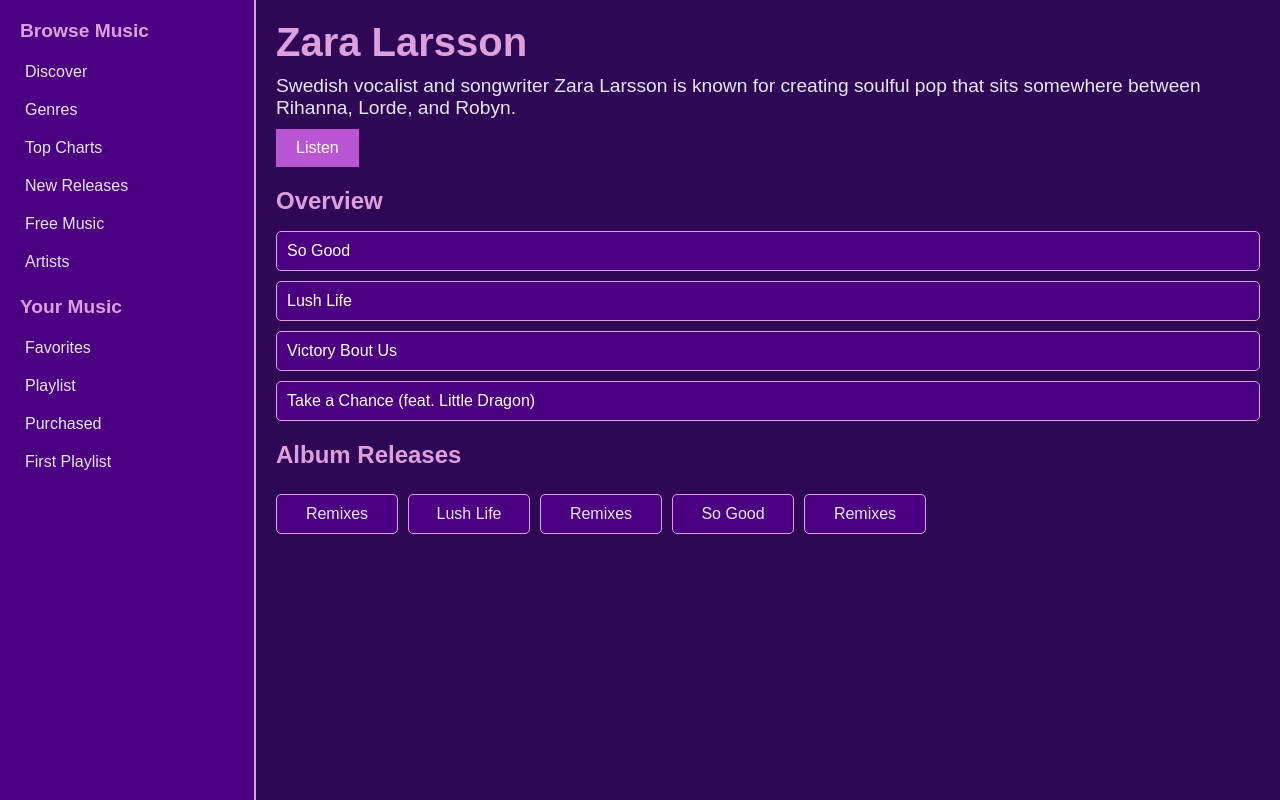
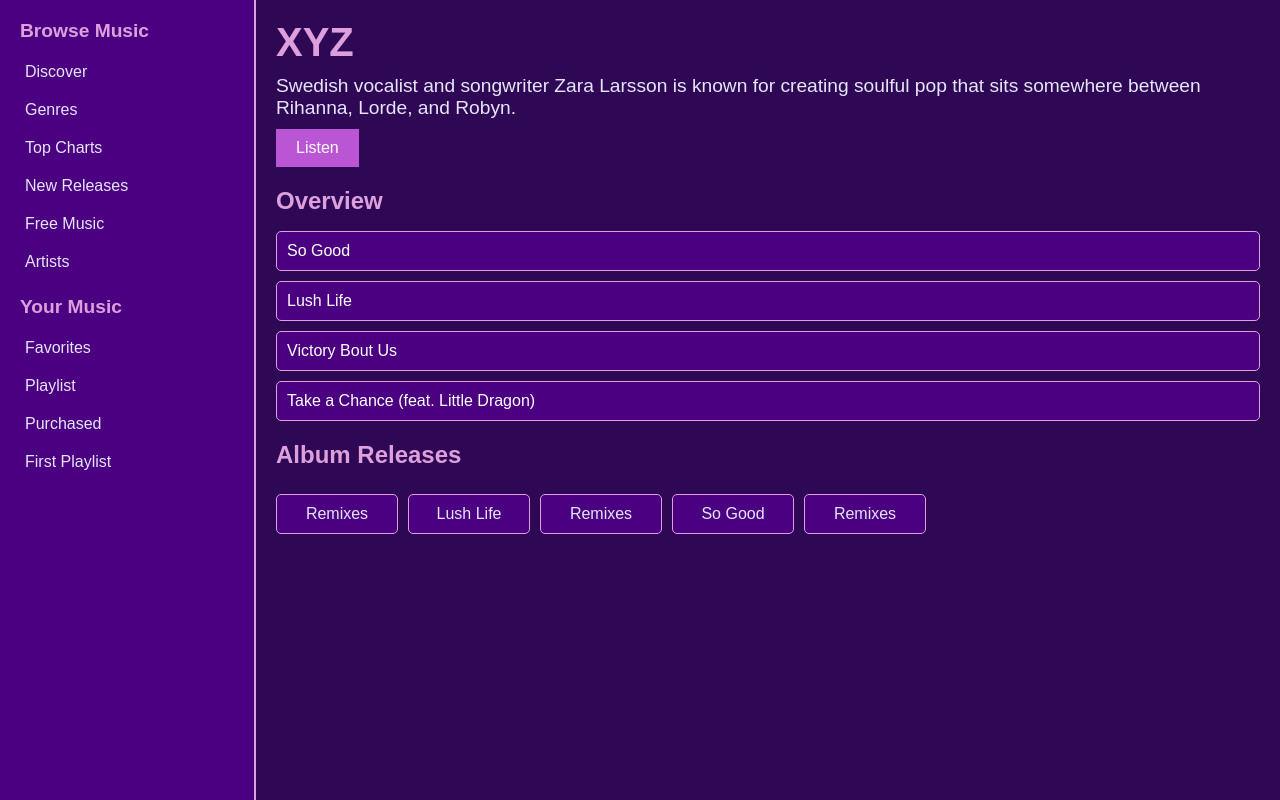
Before and after one commit to JAI0705/Music-player, a plain HTML site: page index.html in a window 1280 px wide. Drawn offline with Linux system fonts and the light colour scheme.

Commit message:
Update index.html
change name from xyz

```diff
--- a/index.html
+++ b/index.html
@@ -28,7 +28,7 @@
         </aside>
         <main class="main-content">
             <header>
-                <h1>Zara Larsson</h1>
+                <h1>XYZ</h1>
                 <p>Swedish vocalist and songwriter Zara Larsson is known for creating soulful pop that sits somewhere between Rihanna, Lorde, and Robyn.</p>
                 <button>Listen</button>
             </header>
```
